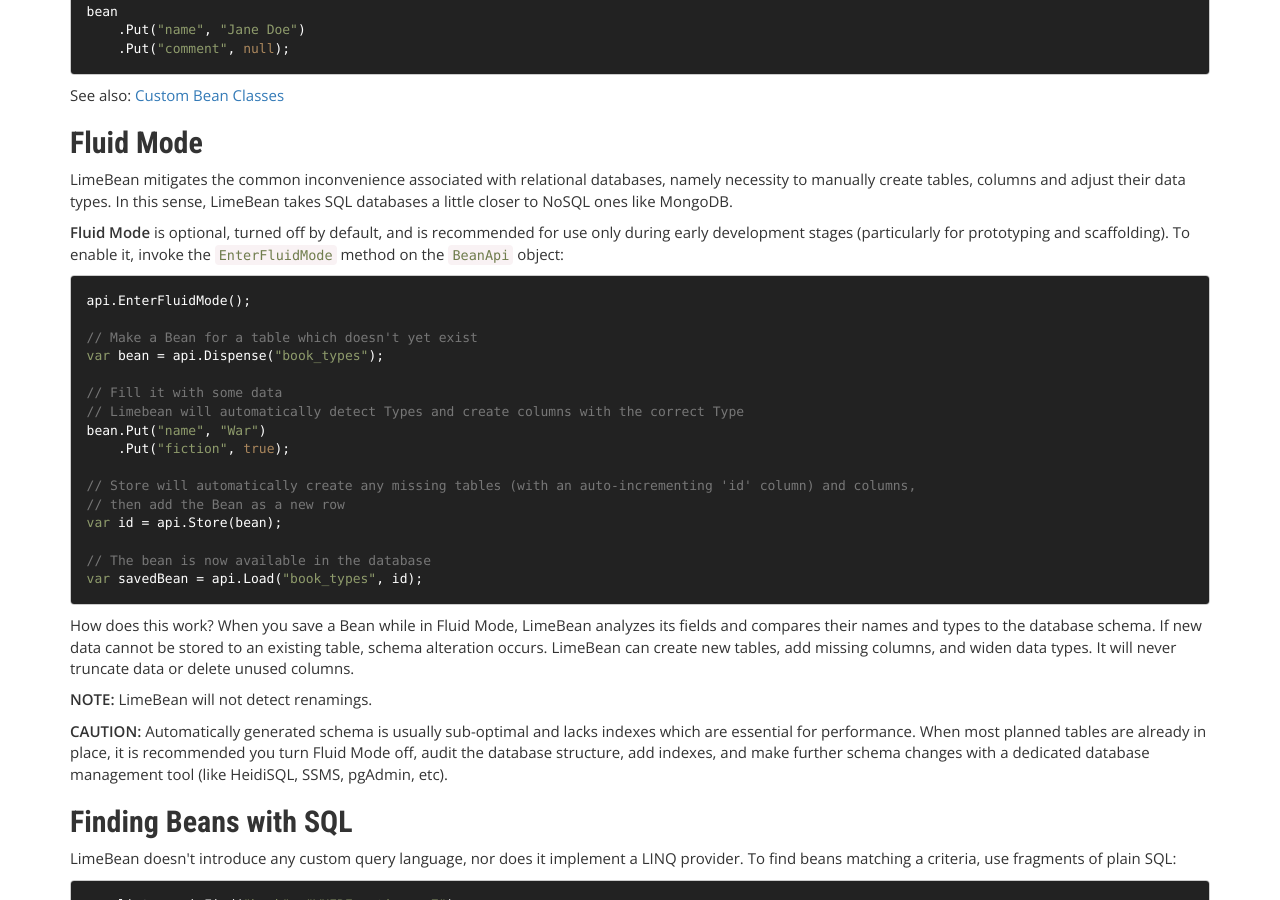
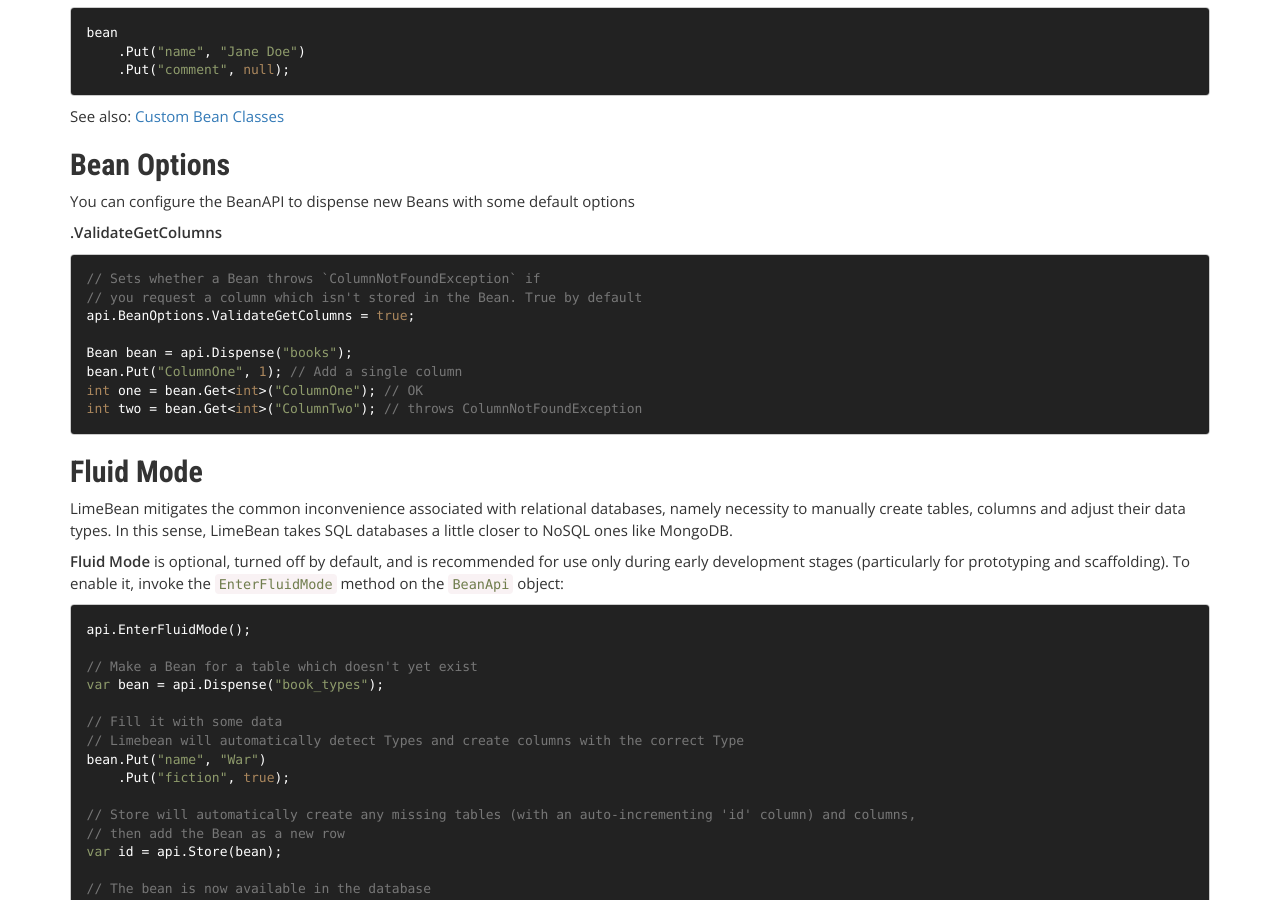
Before and after one commit to Nick-Lucas/LimeBean, a plain HTML site: page index.html in a window 1280 px wide. Shown: the part 2571-3471 px from the top of the page. Drawn offline with nearby package versions, Linux system fonts and the light colour scheme; a script that the page names is missing.

Commit message:
Update website, closes #29

```diff
--- a/index.html
+++ b/index.html
@@ -116,7 +116,8 @@ It's a <strong>Hybrid-ORM</strong>... halfway between a micro-ORM and plain old
 <li><a href="https://www.nuget.org/packages/System.Data.SQLite.Core">System.Data.SQLite.Core</a> for SQLite in .NET</li>
 <li><a href="http://www.mono-project.com/docs/database-access/providers/sqlite/">Mono.Data.Sqlite</a> for SQLite in Mono</li>
 <li><a href="https://www.nuget.org/packages/Microsoft.Data.SQLite">Microsoft.Data.SQLite</a> for SQLite in .NET Core</li>
-<li><a href="https://www.nuget.org/packages/MySql.Data/">MySql.Data</a> for MySQL or MariaDB</li>
+<li><a href="https://www.nuget.org/packages/MySql.Data/">MySql.Data</a> official connector for MySQL or MariaDB</li>
+<li><a href="https://github.com/SapientGuardian/mysql-connector-net-netstandard">MySql.Data</a> fork with .Net Core support</li>
 <li><a href="https://www.nuget.org/packages/Npgsql/">Npgsql</a> for PostgreSQL</li>
 <li><a href="https://msdn.microsoft.com/en-us/library/System.Data.SqlClient.aspx">System.Data.SqlClient</a> for SQL Server</li>
 </ul>
@@ -162,7 +163,7 @@ bean.Put(&quot;title&quot;, &quot;Three Comrades&quot;)
 // Store() will Create or Update a record intelligently
 var id = api.Store(bean);
 
-// Store also returns the Primary Key for the saved Bean, even for [multi-column/compound keys](#primary-keys)
+// Store also returns the Primary Key for the saved Bean, even for multi-column/compound keys
 Console.WriteLine(id);
 </code></pre>
 
@@ -196,6 +197,19 @@ bean.Get&lt;bool?&gt;(&quot;someFlag&quot;);
 </code></pre>
 
 <p>See also: <a href="#custom-bean-classes">Custom Bean Classes</a></p>
+<h2 id="bean-options">Bean Options</h2>
+<p>You can configure the BeanAPI to dispense new Beans with some default options</p>
+<p><strong>.ValidateGetColumns</strong></p>
+<pre><code>// Sets whether a Bean throws `ColumnNotFoundException` if
+// you request a column which isn't stored in the Bean. True by default
+api.BeanOptions.ValidateGetColumns = true;
+
+Bean bean = api.Dispense(&quot;books&quot;);
+bean.Put(&quot;ColumnOne&quot;, 1); // Add a single column
+int one = bean.Get&lt;int&gt;(&quot;ColumnOne&quot;); // OK
+int two = bean.Get&lt;int&gt;(&quot;ColumnTwo&quot;); // throws ColumnNotFoundException
+</code></pre>
+
 <h2 id="fluid-mode">Fluid Mode</h2>
 <p>LimeBean mitigates the common inconvenience associated with relational databases,
 namely necessity to manually create tables, columns and adjust their data types.
@@ -680,7 +694,7 @@ For this purpose, all query functions provide overloads with the <code>useCache<
         <hr />
         <b>LimeBean</b> is released under the <a href="https://raw.githubusercontent.com/Nick-Lucas/LimeBean/master/LICENSE.txt">MIT license</a>
         <br />
-        Updated on Jul 3, 2016
+        Updated on Jul 31, 2016
         <br /><br />
         <a rel="license" href="http://creativecommons.org/licenses/by/4.0/"><img alt="Creative Commons License" src="https://i.creativecommons.org/l/by/4.0/80x15.png" /></a>
     </div>
```
